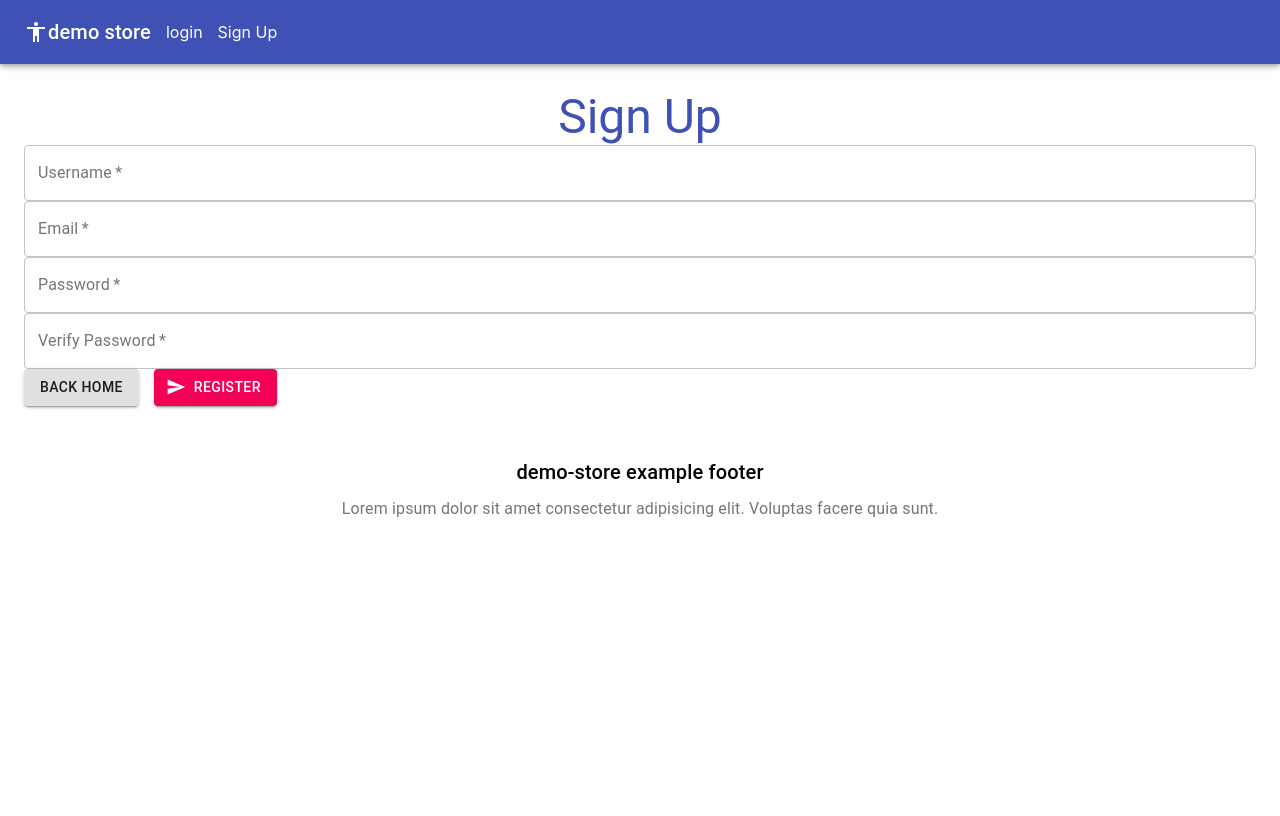
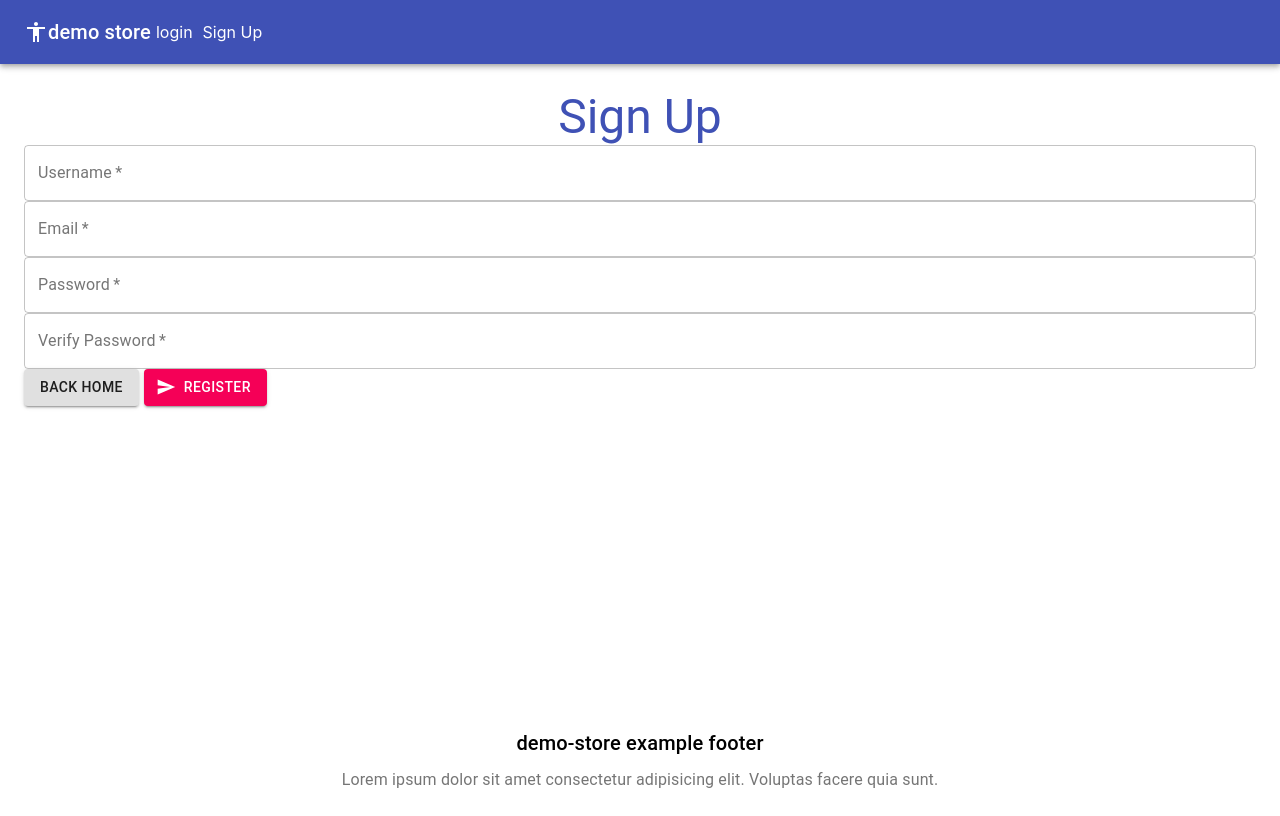
Before and after one commit to demetreades/express-demo-store, a React (Create React App) app in the folder client/: page /register in a window 1280 px wide. Built offline with nearby package versions, Linux system fonts and the light colour scheme.

Commit message:
ml5 ml10 cart orderCard productCard child added

```diff
--- a/client/src/styles.js
+++ b/client/src/styles.js
@@ -2,15 +2,19 @@ import { makeStyles } from '@material-ui/core/styles';
 
 const useStyles = makeStyles((theme) => ({
 	ml5: {
-    marginLeft: '15px',
-    color: 'white',
+		margin: ' 0 5px',
 		textDecoration: 'none',
+	},
+	ml10: {
+		margin: '0 10px',
 	},
 	mt5: {
 		marginTop: '25px',
 	},
-  card: {
-    marginTop: '16px',
+	productCard: {
+		margin: '8px',
+		maxWidth: '300px',
+		height: '300px',
 	},
 	btn: {
 		fontSize: '42px',
@@ -27,10 +31,32 @@ const useStyles = makeStyles((theme) => ({
 		marginBottom: '20px',
 		display: 'block',
 	},
+	main: {
+		marginBottom: '80px',
+		display: 'flex',
+		// minHeight: '85.9vh',
+		minHeight: '84vh',
+		flexDirection: 'column',
+	},
 	footer: {
-    backgroundColor: theme.palette.background.paper,
-    padding: '50px 0',
+		position: 'fixed',
+		width: '100%',
+		bottom: '0',
 	},
+	child: {
+		flexGrow: 1,
+		minHeight: 0,
+		overflow: 'scroll',
+	},
+	orderCard: {
+		width: '25%',
+		margin: '12px auto',
+	},
+	cart: {
+		display: 'flex',
+		justifyContent: 'center',
+		alignItems: 'center'
+	}
 }));
 
 export default useStyles;
```
Lines whose indentation alone changed are shown as unchanged.
